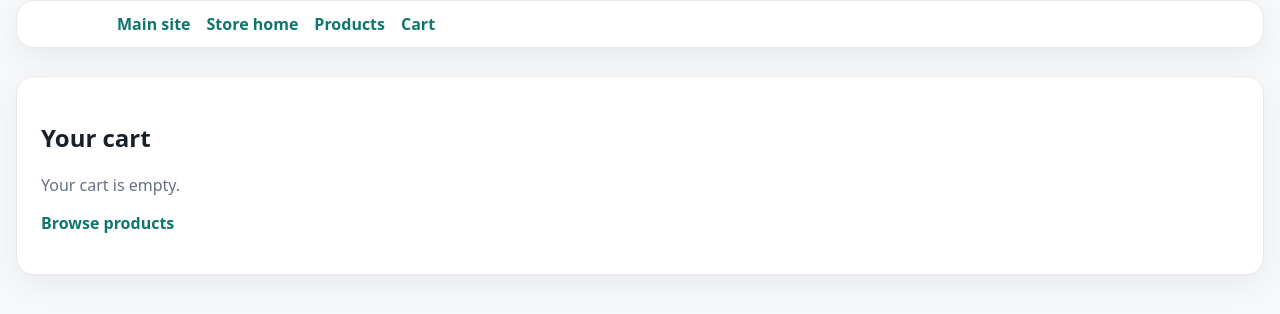
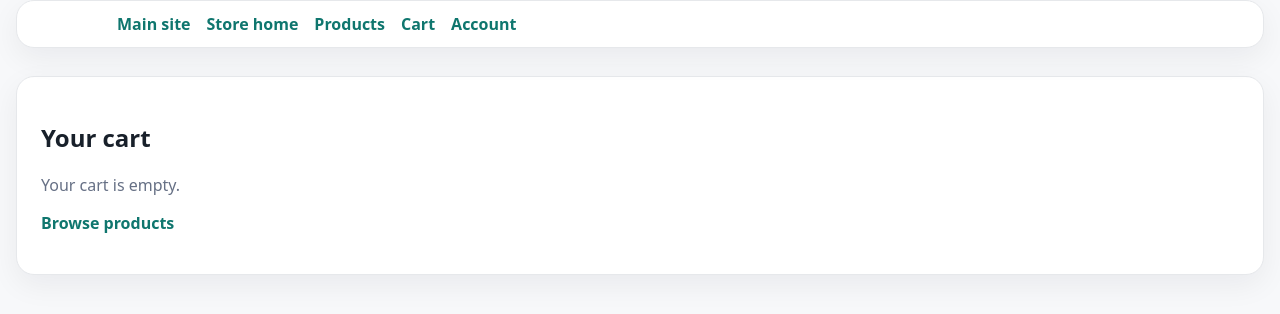
Before and after one commit to BobGanti/smx-commerce, a Python web app: template src/smx_commerce/templates/public/cart.html in a window 1280 px wide. Shown: the top 314 px of the page. Run offline with Jinja, Linux system fonts and the light colour scheme; the template is opened without the code that fills it, so the values that code supplies are empty.

Commit message:
Add customer account link to public navigation

```diff
--- a/src/smx_commerce/templates/public/cart.html
+++ b/src/smx_commerce/templates/public/cart.html
@@ -24,6 +24,7 @@
         <a href="/commerce">Store home</a>
         <a href="/products">Products</a>
         <a href="/cart">Cart{% if cart_item_count %} ({{ cart_item_count }}){% endif %}</a>
+        <a href="/commerce/customer/account">Account</a>
       </nav>
       <details class="smx-mobile-menu">
         <summary aria-label="Open menu"><span class="smx-mobile-menu-icon" aria-hidden="true"></span></summary>
@@ -33,6 +34,7 @@
               <a href="/commerce">Store home</a>
               <a href="/products">Products</a>
               <a href="/cart">Cart{% if cart_item_count %} ({{ cart_item_count }}){% endif %}</a>
+        <a href="/commerce/customer/account">Account</a>
           </nav>
         </div>
       </details>
--- a/src/smx_commerce/templates/public/checkout_cancel.html
+++ b/src/smx_commerce/templates/public/checkout_cancel.html
@@ -57,6 +57,7 @@
         <a href="/commerce">Commerce home</a>
         <a href="/products">Products</a>
         <a href="/cart">Cart</a>
+        <a href="/commerce/customer/account">Account</a>
       </nav>
 
       <details class="smx-mobile-menu">
@@ -67,6 +68,7 @@
             <a href="/commerce">Commerce home</a>
             <a href="/products">Products</a>
             <a href="/cart">Cart</a>
+        <a href="/commerce/customer/account">Account</a>
           </nav>
         </div>
       </details>
--- a/src/smx_commerce/templates/public/checkout_success.html
+++ b/src/smx_commerce/templates/public/checkout_success.html
@@ -57,6 +57,7 @@
         <a href="/commerce">Commerce home</a>
         <a href="/products">Products</a>
         <a href="/cart">Cart</a>
+        <a href="/commerce/customer/account">Account</a>
       </nav>
 
       <details class="smx-mobile-menu">
@@ -67,6 +68,7 @@
             <a href="/commerce">Commerce home</a>
             <a href="/products">Products</a>
             <a href="/cart">Cart</a>
+        <a href="/commerce/customer/account">Account</a>
           </nav>
         </div>
       </details>
--- a/src/smx_commerce/templates/public/commerce_home.html
+++ b/src/smx_commerce/templates/public/commerce_home.html
@@ -48,6 +48,7 @@
         <a href="/commerce">Commerce home</a>
         <a href="/products">Products</a>
         <a href="/cart">Cart</a>
+        <a href="/commerce/customer/account">Account</a>
       </nav>
 
       <details class="smx-mobile-menu">
@@ -58,6 +59,7 @@
             <a href="/commerce">Commerce home</a>
             <a href="/products">Products</a>
             <a href="/cart">Cart</a>
+        <a href="/commerce/customer/account">Account</a>
           </nav>
         </div>
       </details>
--- a/src/smx_commerce/templates/public/customer_login.html
+++ b/src/smx_commerce/templates/public/customer_login.html
@@ -52,6 +52,7 @@
         <a href="/commerce">Commerce home</a>
         <a href="/products">Products</a>
         <a href="/cart">Cart</a>
+        <a href="/commerce/customer/account">Account</a>
       </nav>
 
       <details class="smx-mobile-menu">
@@ -62,6 +63,7 @@
             <a href="/commerce">Commerce home</a>
             <a href="/products">Products</a>
             <a href="/cart">Cart</a>
+        <a href="/commerce/customer/account">Account</a>
           </nav>
         </div>
       </details>
--- a/src/smx_commerce/templates/public/product_detail.html
+++ b/src/smx_commerce/templates/public/product_detail.html
@@ -25,6 +25,7 @@
         <a href="/commerce">Store home</a>
         <a href="/products">Products</a>
         <a href="/cart">Cart</a>
+        <a href="/commerce/customer/account">Account</a>
       </nav>
       <details class="smx-mobile-menu">
         <summary aria-label="Open menu"><span class="smx-mobile-menu-icon" aria-hidden="true"></span></summary>
@@ -34,6 +35,7 @@
               <a href="/commerce">Store home</a>
               <a href="/products">Products</a>
               <a href="/cart">Cart</a>
+        <a href="/commerce/customer/account">Account</a>
           </nav>
         </div>
       </details>
--- a/src/smx_commerce/templates/public/product_list.html
+++ b/src/smx_commerce/templates/public/product_list.html
@@ -24,6 +24,7 @@
         <a href="/commerce">Store home</a>
         <a href="/products">Products</a>
         <a href="/cart">Cart</a>
+        <a href="/commerce/customer/account">Account</a>
       </nav>
       <details class="smx-mobile-menu">
         <summary aria-label="Open menu"><span class="smx-mobile-menu-icon" aria-hidden="true"></span></summary>
@@ -33,6 +34,7 @@
               <a href="/commerce">Store home</a>
               <a href="/products">Products</a>
               <a href="/cart">Cart</a>
+        <a href="/commerce/customer/account">Account</a>
           </nav>
         </div>
       </details>
```
